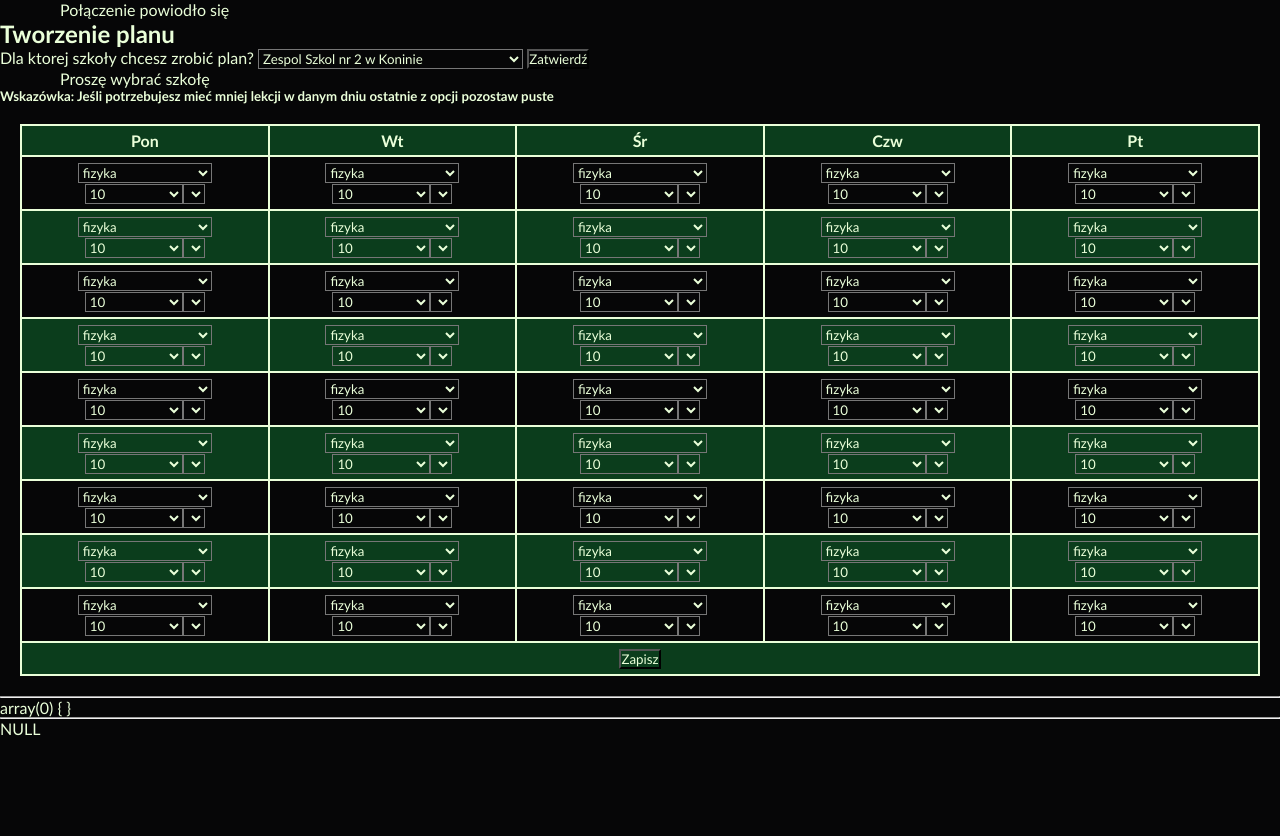
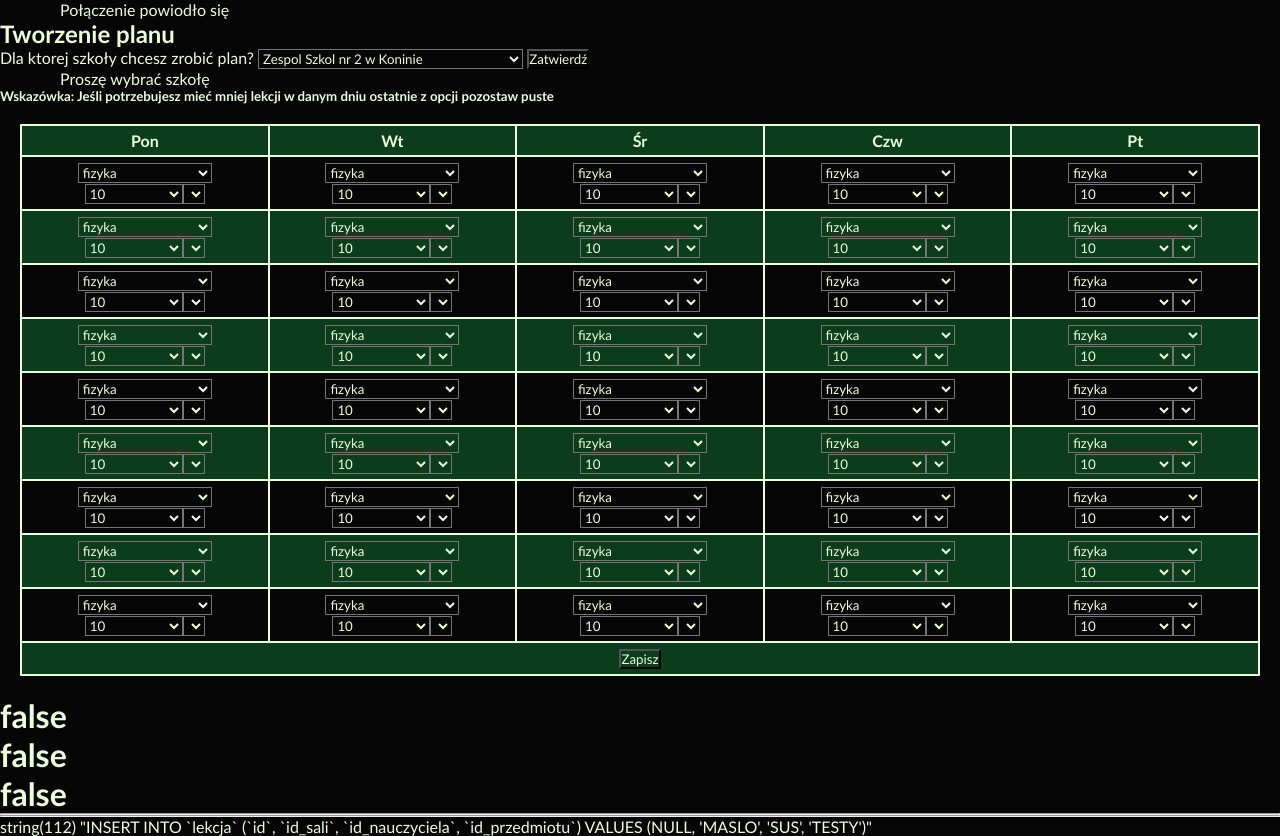
Before and after one commit to Zuzek16/UnterrichtApp, a PHP site: page /tworzPlan.php in a window 1280 px wide. Before the commit the page ends 736 px from the top, so only its background shows below. Run offline with PHP 8.4, Linux system fonts and the light colour scheme; data comes from the database, SQL or seed files in the repository; data that the repository does not hold is empty.

Commit message:
user defined POST checking function

```diff
--- a/index.php
+++ b/index.php
@@ -7,6 +7,11 @@
      <link rel="stylesheet" href="styl.css">
      <link rel="icon" type="image/x-icon" href="/zdj/UnterrichtAppLOGO.png">
      <!--
+          -dodawanie nau
+          -dod przedmiotu
+          -dod klasy
+          -dod szkoły
+
      - mobile version of this app is goin to have the timetable separated into each day pf the week under each other
      - responsiv!
 
--- a/tworzPlan.php
+++ b/tworzPlan.php
@@ -156,9 +156,17 @@ if ($tab == NULL) {
     function allSet($tab){
         //!!!NOW HERE
         $set = [];
+        foreach ($tab as $el) {
+            $postKey = $el;
+            $postKey = (explode("]",$postKey));
+            $postKey = (implode("",$postKey));
+            $postKey = (explode("[",$postKey));
 
-        foreach ($tab as $el) {
-            if (isset($_POST["$el"]) && $_POST[$el] != "") {
+            // echo "<pre>".var_dump($postKey)."</pre>";
+
+            // => output array(4) { [0]=> string(15) "'poniedziałek'" [1]=> string(1) "0" [2]=> string(11) "'przedmiot'" [3]=> string(0) "" }
+
+            if (isset($_POST[$postKey[0]][$postKey[1]][$postKey[2]]) && $_POST[$postKey[0]][$postKey[1]][$postKey[2]] != "") {
                 array_push($set, true);
             } else {
                 array_push($set, false);
@@ -166,9 +174,9 @@ if ($tab == NULL) {
         }
 
         if (in_array(false, $set)) {
-            return false;
+            return "false";
         } else {
-            return true;
+            return "true";
         }
     }
 
@@ -179,14 +187,30 @@ if ($tab == NULL) {
     echo "<h1>".allset($nauczycielSelectIds)."</h1>";
     echo "<h1>".allset($salaSelectIds)."</h1>";
     echo "<hr>";
-    echo "<pre>".var_dump($_POST)."</pre>";
+    // echo "<pre>".var_dump($_POST)."</pre>";
+    // echo "<pre>".allset($przedmiotSelectIds)."</pre>";
     echo "<hr>";
-    echo "<pre>".var_dump($_POST['poniedziałek'][0]['przedmiot'])."</pre>";//??? its checking wrong?
+    // echo "<pre>".var_dump($_POST['poniedziałek'][0]['przedmiot'])."</pre>";
 
 
     if (allset($przedmiotSelectIds) && allset($nauczycielSelectIds)&& allset($salaSelectIds)) {
+
+        $idSali;
+        $idNauczyciela;
+        $idPrzedmiotu;
+
         $sql = "";//one big query!
 
+        //w pętle to bedzie trza włóżyź
+        $idSali = "MASLO";//dostać to z $POST tak samo jak spr czy wszystko ustawionae
+        $idNauczyciela ="SUS";
+        $idPrzedmiotu = "TESTY";
+
+        $dodLekcjeSzablon = "INSERT INTO `lekcja` (`id`, `id_sali`, `id_nauczyciela`, `id_przedmiotu`) VALUES (NULL, '".$idSali."', '".$idNauczyciela."', '".$idPrzedmiotu."')";
+
+        $sql = $sql.$dodLekcjeSzablon;
+
+        echo "<pre>".var_dump($sql)."</pre>";
     }
 ?>
 </body>
```
